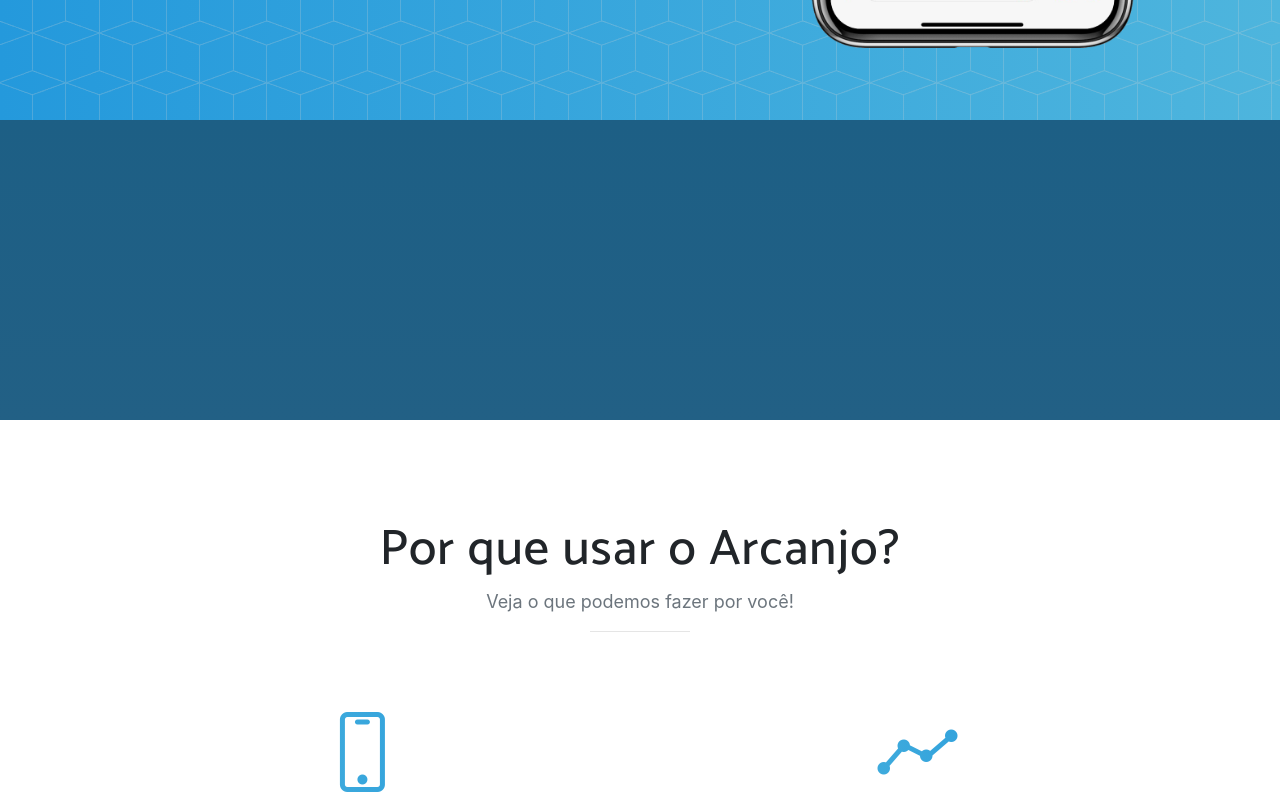
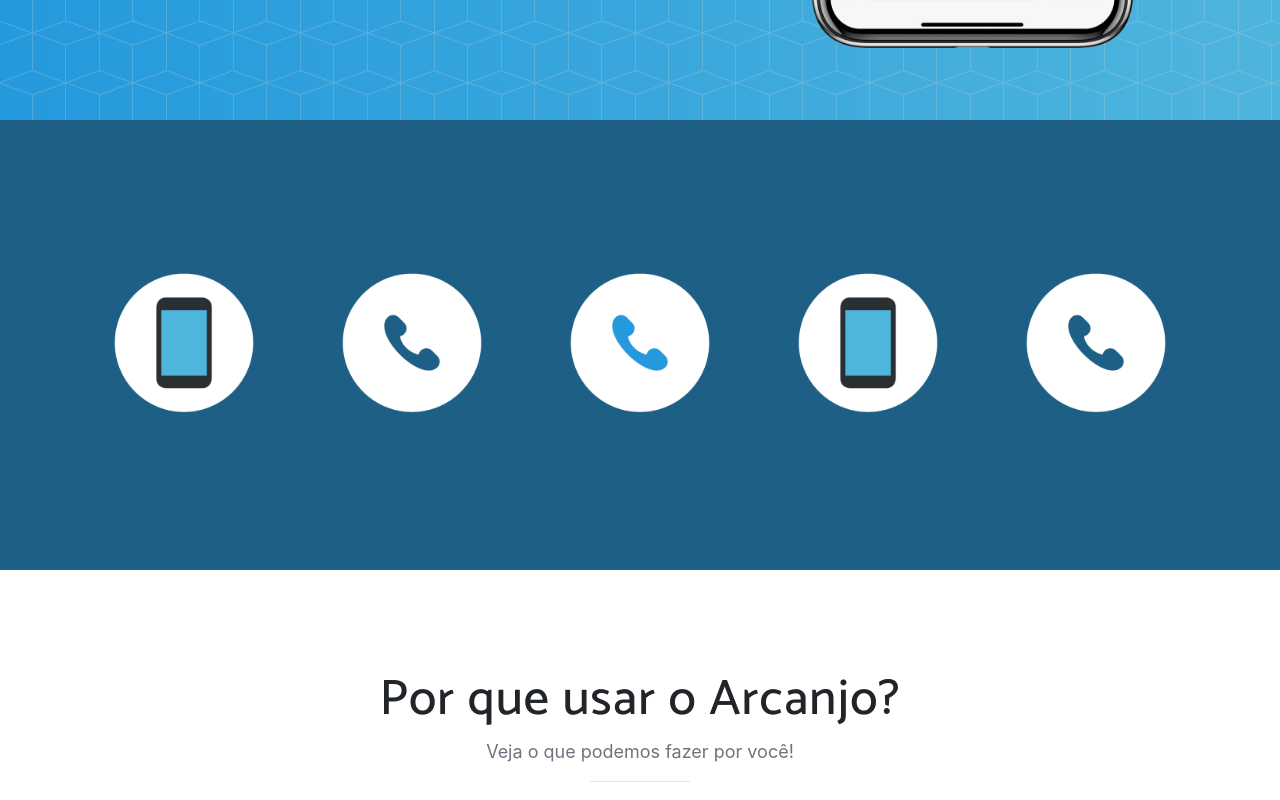
Before and after one commit to arcanjo-bot/arcanjo-bot.github.io, a website with bundled scripts: page index.html in a window 1280 px wide. Shown: the part 680-1480 px from the top of the page. Built offline with nearby package versions, Linux system fonts and the light colour scheme; a web font is replaced by a local one.

Commit message:
Added flux

```diff
--- a/css/new-age-arcanjo.css
+++ b/css/new-age-arcanjo.css
@@ -419,7 +419,7 @@
 
 .bg-primary {
   background: #1d5f85;
-  background: linear-gradient(#1d5f85, #226085);
+  background: linear-gradient(#1d5f85, #1d5f85);
 }
 
 .text-primary {
@@ -454,3 +454,24 @@
   font-size: 11px;
   padding: 15px 45px;
 }
+
+.flux-icon {
+  background-position: center;
+  background-size: cover;
+  background-repeat: no-repeat;
+  width: 150px;
+  height: 150px;
+  margin: auto;
+}
+
+#step-1 {
+  background-image: url("../img/flux/1.png");
+}
+
+#step-2 {
+  background-image: url("../img/flux/2.png");
+}
+
+#step-3 {
+  background-image: url("../img/flux/3.png");
+}
--- a/index.html
+++ b/index.html
@@ -81,8 +81,20 @@
   <section class="download bg-primary text-center" id="workflow">
       <div class="container">
         <div class="row">
-          <div class="col-md-8 mx-auto">
-
+          <div class="col-lg">
+            <div class="flux-icon" id="step-1"></div>
+          </div>
+          <div class="col-lg">
+            <div class="flux-icon" id="step-2"></div>
+          </div>
+          <div class="col-lg">
+            <div class="flux-icon" id="step-3"></div>
+          </div>
+          <div class="col-lg">
+            <div class="flux-icon" id="step-1"></div>
+          </div>
+          <div class="col-lg">
+            <div class="flux-icon" id="step-2"></div>
           </div>
         </div>
       </div>
```
Also changed, not shown: img/flux/1.png (added), img/flux/2.png (added), img/flux/3.png (added).
